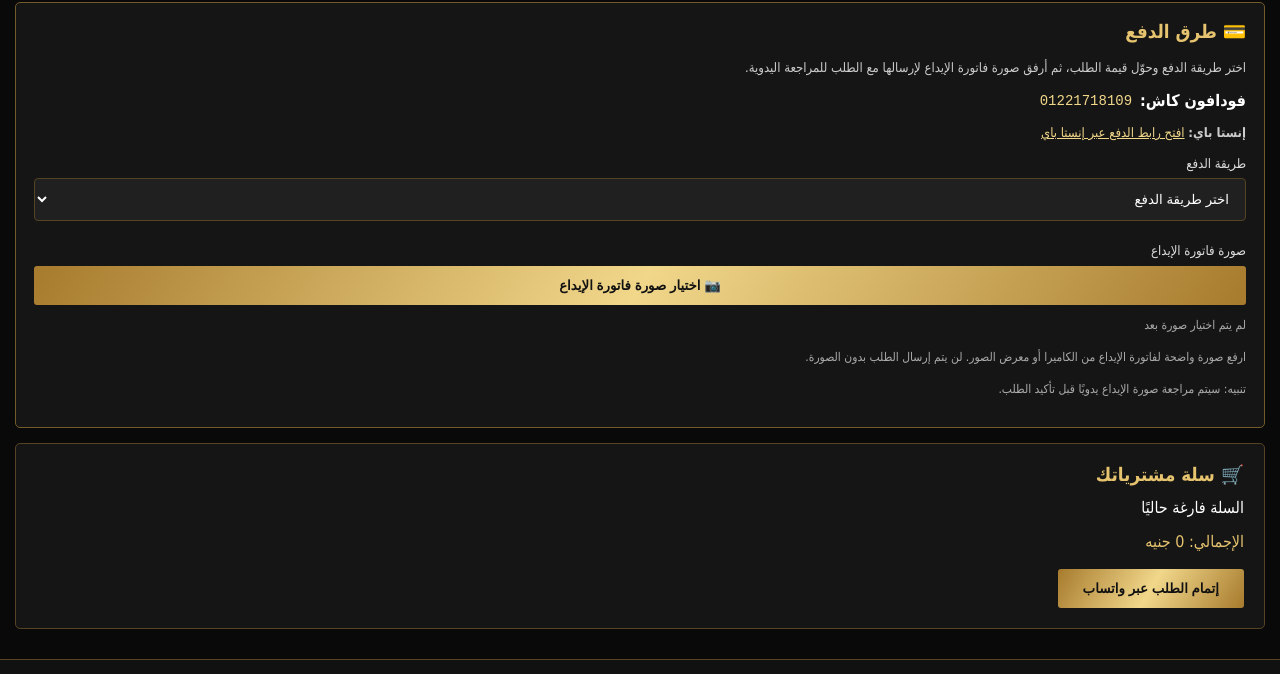
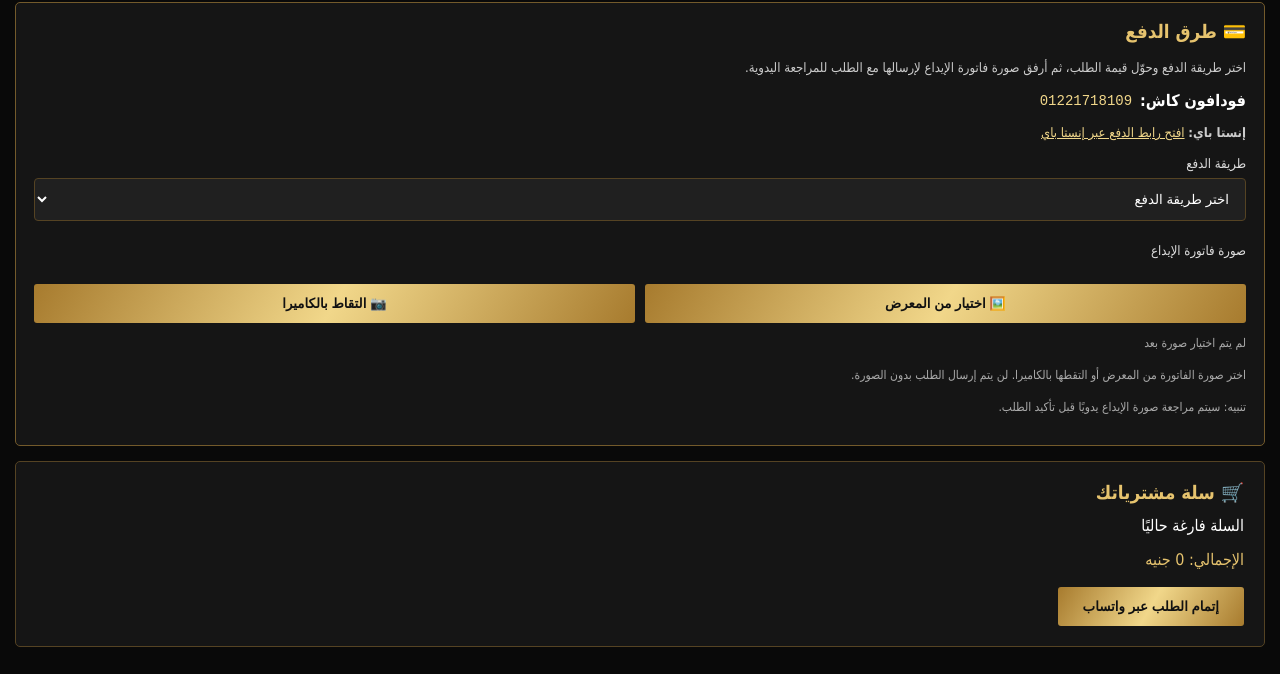
Before and after one commit to alqsbymywzk-coder/FASHION-BEAUTY-WEBSITE, a plain HTML site: page index.html in a window 1280 px wide. Shown: the part 1880-2554 px from the top of the page. Drawn offline with Linux system fonts and the light colour scheme.

Commit message:
Separate receipt upload into gallery and camera choices

```diff
--- a/index.html
+++ b/index.html
@@ -127,9 +127,12 @@ footer strong{color:#e6c36e;font-size:19px}
 </select>
 <label for="receiptImage">صورة فاتورة الإيداع</label>
 <input id="receiptImage" type="file" accept="image/*" required style="display:none" onchange="showReceiptName()">
-<button type="button" class="goldbtn" style="width:100%;margin-top:8px" onclick="document.getElementById(\'receiptImage\').click()">📷 اختيار صورة فاتورة الإيداع</button>
+<div style="display:flex;gap:10px;flex-wrap:wrap;margin-top:8px">
+<button type="button" class="goldbtn" style="flex:1;min-width:145px" onclick="chooseReceipt('gallery')">🖼️ اختيار من المعرض</button>
+<button type="button" class="goldbtn" style="flex:1;min-width:145px" onclick="chooseReceipt('camera')">📷 التقاط بالكاميرا</button>
+</div>
 <p id="receiptName" class="hint">لم يتم اختيار صورة بعد</p>
-<p class="hint">ارفع صورة واضحة لفاتورة الإيداع من الكاميرا أو معرض الصور. لن يتم إرسال الطلب بدون الصورة.</p>
+<p class="hint">اختر صورة الفاتورة من المعرض أو التقطها بالكاميرا. لن يتم إرسال الطلب بدون الصورة.</p>
 <p class="hint">تنبيه: سيتم مراجعة صورة الإيداع يدويًا قبل تأكيد الطلب.</p>
 </section>
 
@@ -192,6 +195,12 @@ document.getElementById("cartItems").innerHTML=cart.length?cart.map((p,i)=>`
 document.getElementById("total").textContent=cart.reduce((s,p)=>s+p.price*p.qty,0)+" جنيه";
 }
 function removeItem(i){cart.splice(i,1);save()}
+function chooseReceipt(source){
+const input=document.getElementById("receiptImage");
+if(source==="camera"){input.setAttribute("capture","environment");}
+else{input.removeAttribute("capture");}
+input.click();
+}
 function showReceiptName(){
 const file=document.getElementById("receiptImage").files[0];
 document.getElementById("receiptName").textContent=file?"تم اختيار الصورة: "+file.name:"لم يتم اختيار صورة بعد";
```
